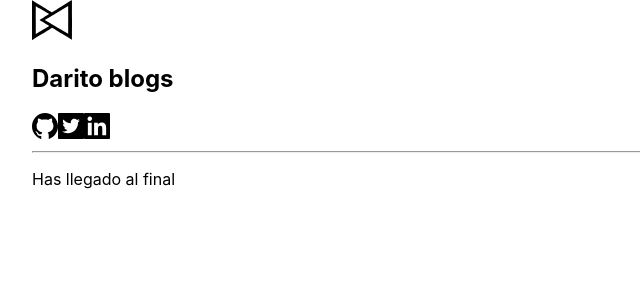
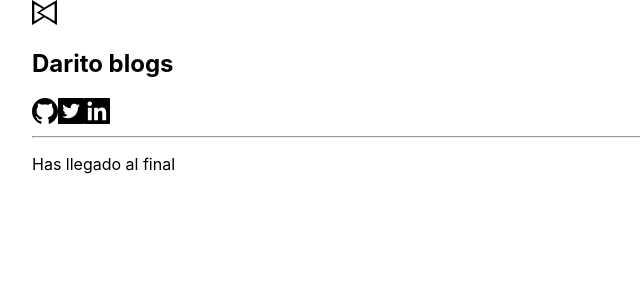
Before and after one commit to Darito97/blog, a Next.js app: page / in a window 1280 px wide. Shown: the top 300 px of the page, without its empty margins (0-640 px from the left). Built offline with nearby package versions, Linux system fonts and the light colour scheme.

Commit message:
Agregado y uso de modulo de estilos Header

```diff
--- a/components/Header.jsx
+++ b/components/Header.jsx
@@ -1,3 +1,4 @@
+import HeaderStyles from '../styles/Header.module.css'
 import ArrowButton from "./ArrowButton"
 import Link from "next/link"
 import Image from "next/image"
@@ -6,7 +7,7 @@ function Header({ isBackHeader }) {
   const Logo = () => (
     <>
       <div>
-        <svg width="40" height="40" viewBox="0 0 40 40" fill="none" xmlns="http://www.w3.org/2000/svg">
+        <svg className={HeaderStyles.logo} width="40" height="40" viewBox="0 0 40 40" fill="none" xmlns="http://www.w3.org/2000/svg">
           <path d="M29.9029 6.1669C23.6699 10.0303 19.8932 12.3176 19.8058 12.2934C19.7282 12.2691 15.2621 9.5292 9.8835 6.19923C4.50485 2.87735 0.0776699 0.153572 0.0485437 0.153572C0.0194175 0.153572 0 9.117 0 20.0768C0 36.2255 0.0194175 40 0.126214 40C0.194175 40 1.17476 39.4261 2.30097 38.723C3.42718 38.0279 6.08738 36.3791 8.20388 35.0697C10.3301 33.7604 13.534 31.7721 15.3301 30.6648C17.1262 29.5494 18.9223 28.434 19.3204 28.1916C19.7184 27.941 20.1165 27.7632 20.1942 27.7794C20.2718 27.8036 24.7379 30.5435 30.1165 33.8735C35.4951 37.1954 39.9223 39.9192 39.9515 39.9192C39.9806 39.9192 40 30.9396 40 19.9555C40 8.97151 39.9709 -0.00807953 39.932 3.8147e-06C39.8835 3.8147e-06 35.3786 2.78036 29.9029 6.1669ZM36.1942 26.9145L36.1651 33.8735L24.4951 26.9469C18.068 23.1319 12.8155 19.9879 12.8155 19.9555C12.8155 19.9232 18.068 16.7792 24.4951 12.9642L36.1651 6.03759L36.1942 12.9966C36.2039 16.8276 36.2039 23.0835 36.1942 26.9145ZM10.3981 10.095C14 12.2287 16.9515 14.0069 16.9709 14.0473C16.9806 14.0796 14.8738 15.4132 12.2913 17.0135C9.69903 18.6058 7.58252 19.9313 7.58252 19.9555C7.58252 19.9798 9.76699 21.3376 12.4272 22.9865C15.0971 24.6272 17.2718 26.0012 17.2621 26.0335C17.233 26.082 4.75728 33.5017 4.04854 33.8897L3.78641 34.0352V20.1253C3.78641 12.4793 3.80583 6.2154 3.82524 6.2154C3.84466 6.2154 6.80583 7.96121 10.3981 10.095Z" fill="black" />
         </svg>
       </div>
--- /dev/null
+++ b/styles/Header.module.css
@@ -0,0 +1,7 @@
+.logo {
+  width: 25px;
+  height: 25px;
+}
+.titlePage {
+  font-size: 20px;
+}
```
